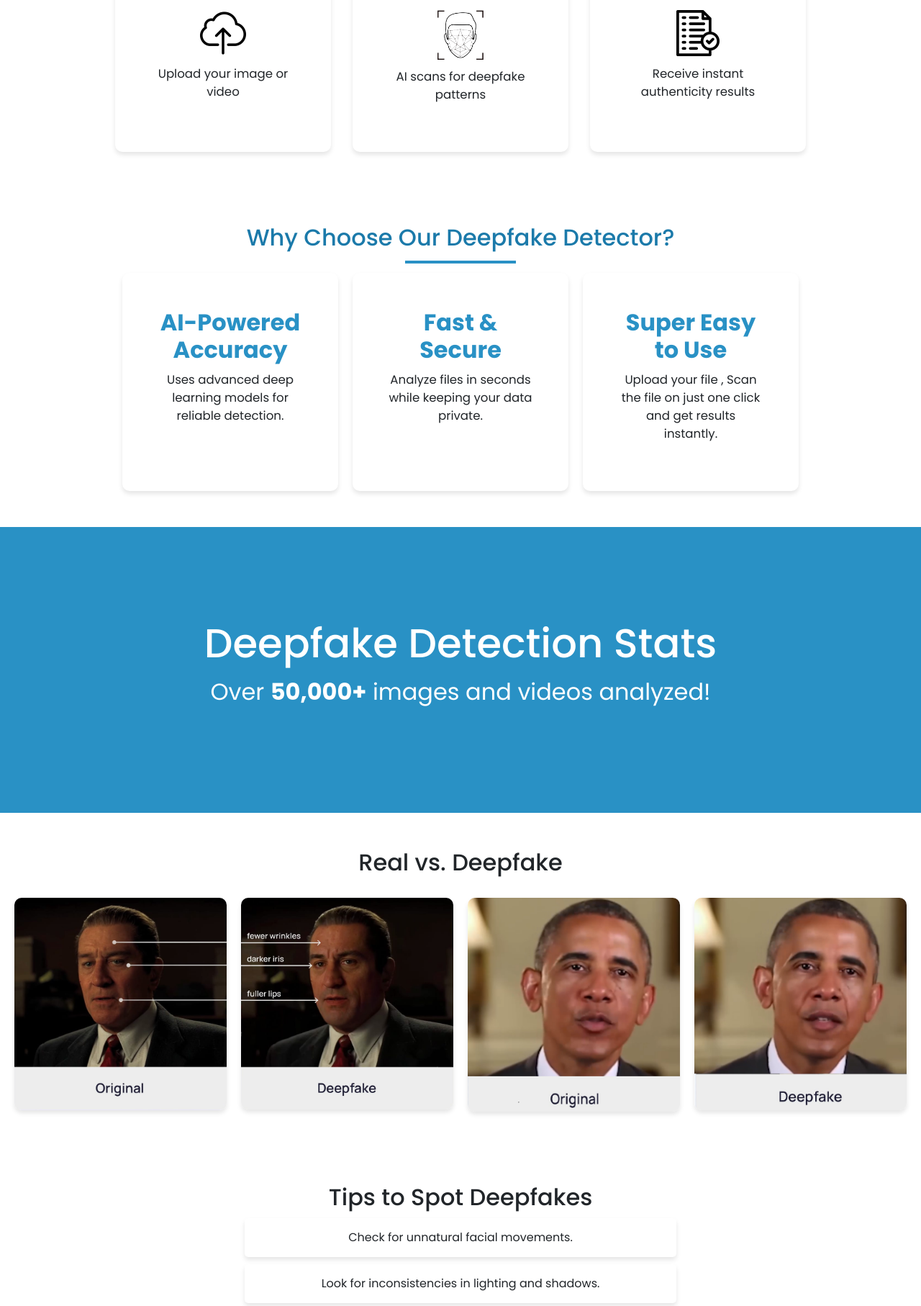
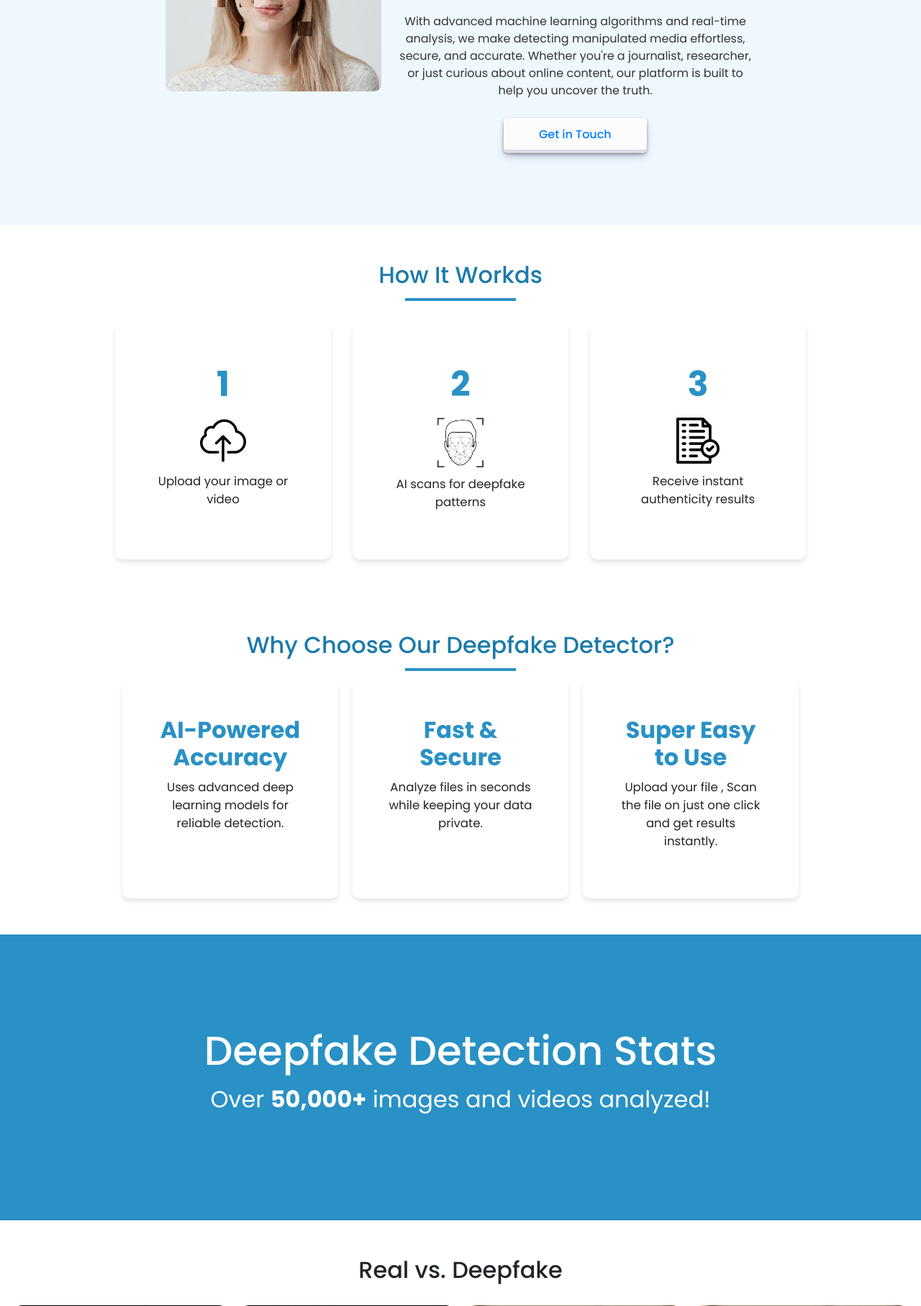
Before and after one commit to UbaidUllah777/DeepFake, a Flask app: page / in a window 1280 px wide. Shown: the part 916-2730 px from the top of the page at 72% size. Run offline with Flask 3, Linux system fonts and the light colour scheme.

Commit message:
abouts us section added in index page

```diff
--- a/static/css/style.css
+++ b/static/css/style.css
@@ -41,7 +41,7 @@ body {
 }
 .index-hero {
     text-align: center;
-    padding: 10vw 0;
+    padding: 7vw 0;
     margin: 0 0;
     margin-bottom: 4vw;
 
--- a/templates/index.html
+++ b/templates/index.html
@@ -19,6 +19,31 @@
         <a href="/deepfake-checker" role="button" class="btn button-30 pt-2 px-5 my-5">Check Now</a>
     </section>
 </div>
+
+
+<!-- 🏆 About Us Section (Newly Added) -->
+<section class="about-us">
+    <div class="about-container">
+        <div class="about-image">
+            <img src="{{ url_for('static', filename='images/indexAboutusImage.jpg') }}" alt="About Us Image">
+        </div>
+        <div class="about-text">
+            <h2>About Us</h2>
+            <p><strong>Empowering Truth with AI-Powered Deepfake Detection</strong></p>
+            <p>
+                In an era of digital misinformation, our mission is to provide cutting-edge deepfake detection
+                solutions that help individuals, businesses, and organizations verify the authenticity of images
+                and videos. Our AI-powered tool ensures that you can distinguish real from fake in just a few clicks.
+            </p>
+            <p>
+                With advanced machine learning algorithms and real-time analysis, we make detecting manipulated
+                media effortless, secure, and accurate. Whether you're a journalist, researcher, or just curious
+                about online content, our platform is built to help you uncover the truth.
+            </p>
+            <a href="/contact" role="button" class="btn button-30 pt-2 px-5">Get in Touch</a>
+        </div>
+    </div>
+</section>
 
 
 
@@ -88,7 +113,10 @@
 
 <!-- 💡 Tips to Spot Deepfakes -->
 <section class="tips">
-    <h2>Tips to Spot Deepfakes</h2>
+
+
+    <h2 class="primaryColor">Tips to Spot Deepfakes</h2>
+    <div class="header-line"></div>
     <ul>
         <li>Check for unnatural facial movements.</li>
         <li>Look for inconsistencies in lighting and shadows.</li>
```
Also changed, not shown: static/images/indexAboutusImage.jpg (added).
